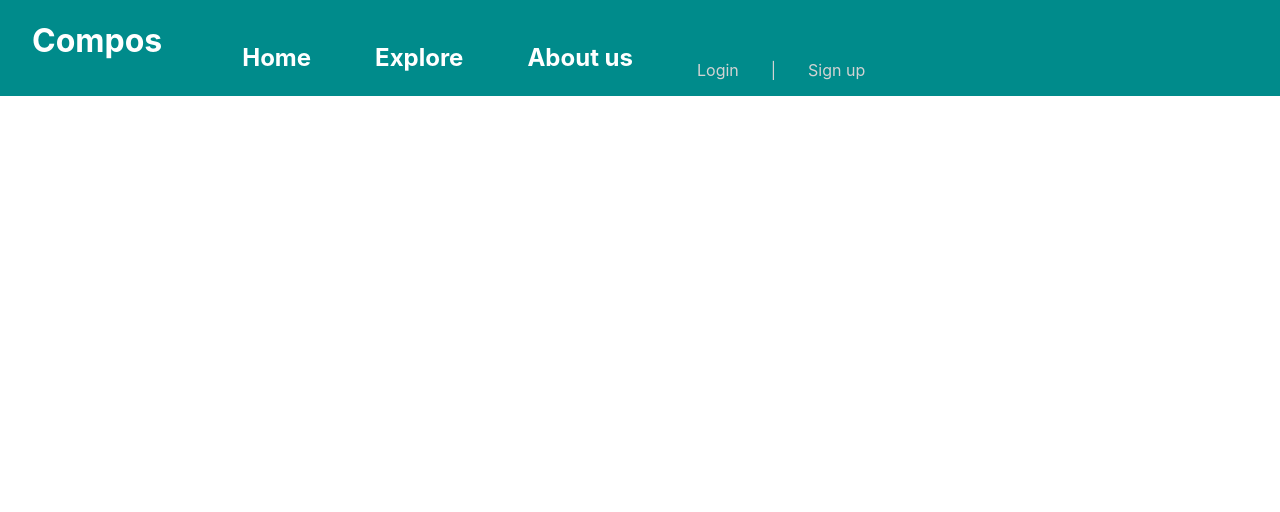
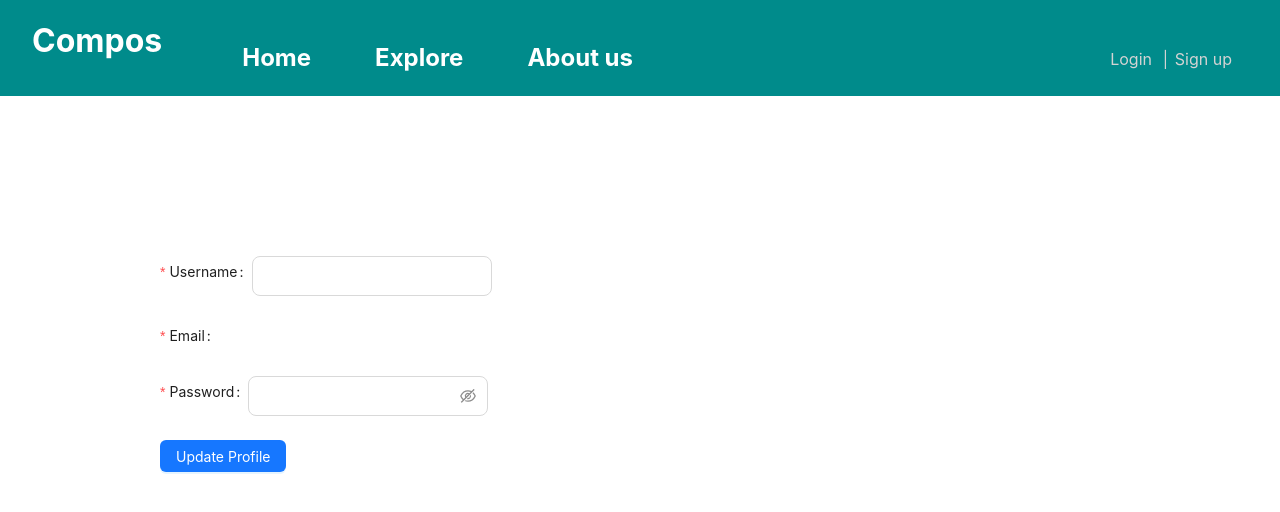
Before and after one commit to NotPako/Compos, a React (Create React App) app: page /profile in a window 1280 px wide. Shown: the top 512 px of the page. Built offline with nearby package versions, Linux system fonts and the light colour scheme.

Commit message:
some ui fixes and started profile page

```diff
--- a/db.json
+++ b/db.json
@@ -39,6 +39,12 @@
       "username": "pepi",
       "email": "de@de",
       "password": "12345678"
+    },
+    {
+      "id": "pep",
+      "username": "pep",
+      "email": "pabg@gm",
+      "password": "12345678"
     }
   ]
 }
--- a/src/Components/LoggedHeader/LoggedHeader.css
+++ b/src/Components/LoggedHeader/LoggedHeader.css
@@ -6,6 +6,8 @@
     margin-right: 2rem;
     margin-bottom: 1.7rem;
     float:right;
+    right:4rem;
+    position: absolute;
 }
 
 .signOutDesign:hover{
@@ -15,6 +17,8 @@
 
 .avatarDesign{
     margin: 1rem;
+    right: 1rem;
+    position: absolute;
 
 }
 
@@ -23,4 +27,36 @@
     border-radius: 2px;
     border-color:white;
     transition:0.5s;
+
 }
+
+.linkSelectedDesign{
+    transition:0.3s;
+    cursor: pointer;
+    margin-bottom: 1.5rem;
+    margin-right: 4rem;
+    color: white;
+    font-weight: 700;
+    font-size: x-large;
+    border-bottom: 1px solid white;
+}
+
+.linkSelectedDesign:hover{
+    transition:0.3s;
+    color:grey;
+}
+
+.linkDesign{
+    transition:0.3s;
+    cursor: pointer;
+    margin-bottom: 1.5rem;
+    margin-right: 4rem;
+    color: white;
+    font-weight: 700;
+    font-size: x-large;
+}
+
+.linkDesign:hover{
+    transition:0.3s;
+    color:grey;
+}
--- a/src/Components/LoggedHeader/LoggedHeader.jsx
+++ b/src/Components/LoggedHeader/LoggedHeader.jsx
@@ -4,12 +4,14 @@ import { useChangeUserContext, useUserContext } from '../../Providers/LoggedUser
 import { Avatar } from 'antd';
 import {UserOutlined} from '@ant-design/icons';
 import './LoggedHeader.css';
+import { useEffect } from 'react';
 
 const LoggedHeader = () => {
 
     const navigate = useNavigate();
     const user = useUserContext();
     const userChange = useChangeUserContext();
+    const currUrl = window.location.pathname;
 
     const signOut = () => {
         userChange(null);
@@ -17,12 +19,13 @@ const LoggedHeader = () => {
 
     }
 
+
     return(
         <div className='linksDesign'>
-        <div className="linkDesign" onClick={()=>setTimeout(()=>{navigate("/userHome")},250)}>Home</div>
-        <div className="linkDesign" onClick={()=>setTimeout(()=>{navigate("/mycompos")},250)}>My Compos</div>
-        <div className="linkDesign" onClick={()=>setTimeout(()=>{navigate("/createnew")},250)}>Create New</div>
-        <div className="linkDesign" onClick={()=>setTimeout(()=>{navigate("/explore")},250)}>Explore</div>
+        <div className={currUrl === '/userHome' ? 'linkSelectedDesign' : 'linkDesign'} onClick={()=>setTimeout(()=>{navigate("/userHome")},250)}>Home</div>
+        <div className={currUrl === '/mycompos' ? 'linkSelectedDesign' : 'linkDesign'} onClick={()=>setTimeout(()=>{navigate("/mycompos")},250)}>My Compos</div>
+        <div className={currUrl === '/createnew' ? 'linkSelectedDesign' : 'linkDesign'} onClick={()=>setTimeout(()=>{navigate("/createnew")},250)}>Create New</div>
+        <div className={currUrl === '/explore' ? 'linkSelectedDesign' : 'linkDesign'} onClick={()=>setTimeout(()=>{navigate("/explore")},250)}>Explore</div>
         <Avatar onClick={() => navigate("/profile")}className="avatarDesign" size="large" icon={<UserOutlined/>}/>
         <div className="signOutDesign" onClick={() => signOut()}>Sign out</div>
 
--- a/src/Components/LoginCard/LoginCard.css
+++ b/src/Components/LoginCard/LoginCard.css
@@ -4,6 +4,8 @@
     flex-direction: column;
     border-radius: 20%;
     border-color:blue;
+    margin-top: 5rem;
+
 }
 .fieldDesign{
     width: 15rem;
--- /dev/null
+++ b/src/Components/ProfileCard/ProfileCard.css
@@ -0,0 +1,6 @@
+.formDesign{
+    margin-top: 10rem;
+    margin-left: 10rem;
+    display:flex;
+    flex-direction:column;
+}
--- /dev/null
+++ b/src/Components/ProfileCard/ProfileCard.jsx
@@ -0,0 +1,65 @@
+import React from 'react';
+import { useState } from 'react';
+import { LoadingOutlined, PlusOutlined } from '@ant-design/icons';
+import { message, Upload } from 'antd';
+import './ProfileCard.css';
+import { Avatar, Form, Input, Button } from 'antd';
+import { useUserContext } from '../../Providers/LoggedUserProvider';
+
+
+const ProfileCard = () => {
+
+
+const user = useUserContext();
+  const [form] = Form.useForm();
+
+  const onFinish = values => {
+    console.log('Success:', values);
+  };
+
+  const onFinishFailed = errorInfo => {
+    console.log('Failed:', errorInfo);
+  };
+
+
+    return(
+        <Form
+        form={form}
+        name="profile"
+        onFinish={onFinish}
+        onFinishFailed={onFinishFailed}
+        className="formDesign"
+      >
+        <Form.Item
+          name="username"
+          label="Username"
+          rules={[{ required: true, message: 'Please input your username!' }]}
+        >
+          <Input size='large' style={{width: '15rem'}}/>
+        </Form.Item>
+        <Form.Item
+          name="email"
+          label="Email"
+          rules={[{ required: true, message: 'Please input your email!' }]}
+        >
+
+        </Form.Item>
+        <Form.Item
+          name="password"
+          label="Password"
+          rules={[{ required: true, message: 'Please input your password!' }]}
+        >
+          <Input.Password size='large' style={{width: '15rem'}}/>
+        </Form.Item>
+        <Form.Item>
+          <Button type="primary" htmlType="submit">
+            Update Profile
+          </Button>
+        </Form.Item>
+      </Form>
+    );
+
+    }
+
+
+export default ProfileCard;
--- a/src/Components/RegisterCard/RegisterCard.css
+++ b/src/Components/RegisterCard/RegisterCard.css
@@ -8,6 +8,7 @@
     flex-direction: column;
     border-radius: 20%;
     border-color:blue;
+    margin-top: 4rem;
 }
 
 .errorMsg{
--- a/src/Components/UnloggedHeader/UnloggedHeader.css
+++ b/src/Components/UnloggedHeader/UnloggedHeader.css
@@ -1,5 +1,5 @@
 .linkDesign{
-    transition:0.5s;
+    transition:0.3s;
     cursor: pointer;
     margin-bottom: 1.5rem;
     margin-right: 4rem;
@@ -9,7 +9,7 @@
 }
 
 .linkDesign:hover{
-    transition:0.5s;
+    transition:0.3s;
     color:grey;
 }
 
@@ -22,14 +22,32 @@
 
 }
 
+.linkSelectedDesign{
+    transition:0.3s;
+    cursor: pointer;
+    margin-bottom: 1.5rem;
+    margin-right: 4rem;
+    color: white;
+    font-weight: 700;
+    font-size: x-large;
+    border-bottom: 1px solid white;
+}
+
+.linkSelectedDesign:hover{
+    transition:0.3s;
+    color:grey;
+}
+
 .logButDesign {
     text-align: right;
     align-items: flex-end;
     color: lightgrey;
     cursor:pointer;
     margin-right: 2rem;
-    margin-bottom: 1rem;
+    margin-bottom: 1.7rem;
     float:right;
+    right:6rem;
+    position: absolute;
 }
 
 .barreta {
@@ -37,10 +55,24 @@
     align-items: flex-end;
     color: lightgrey;
     margin-right: 2rem;
-    margin-bottom: 1rem;
+    margin-bottom: 1.7rem;
     float:right;
+    right:5rem;
+    position: absolute;
+
 }
 
+.signDesign{
+    text-align: right;
+    align-items: flex-end;
+    color: lightgrey;
+    cursor:pointer;
+    margin-right: 2rem;
+    margin-bottom: 1.7rem;
+    float:right;
+    right:1rem;
+    position: absolute;
+}
 .logButDesign:hover{
     transition:0.5s;
     color: white;
--- a/src/Components/UnloggedHeader/UnloggedHeader.jsx
+++ b/src/Components/UnloggedHeader/UnloggedHeader.jsx
@@ -6,15 +6,16 @@ const UnloggedHeader = () => {
 
     let navigate = useNavigate();
     const user = useUserContext();
+    const currUrl = window.location.pathname;
 
     return(
         <div className='linksDesign'>
-        <div className="linkDesign" onClick={()=>setTimeout(()=>{navigate("/")},250)}>Home</div>
-        <div className="linkDesign" onClick={()=>setTimeout(()=>{navigate("/explore")},250)}>Explore</div>
-        <div className="linkDesign" onClick={()=>setTimeout(()=>{navigate("/aboutus")},250)}>About us</div>
+        <div className={currUrl === '/' ? 'linkSelectedDesign' : 'linkDesign'} onClick={()=>setTimeout(()=>{navigate("/")},250)}>Home</div>
+        <div className={currUrl === '/explore' ? 'linkSelectedDesign' : 'linkDesign'} onClick={()=>setTimeout(()=>{navigate("/explore")},250)}>Explore</div>
+        <div className={currUrl === '/aboutus' ? 'linkSelectedDesign' : 'linkDesign'} onClick={()=>setTimeout(()=>{navigate("/aboutus")},250)}>About us</div>
         <div className="logButDesign" onClick={()=>setTimeout(()=>{navigate("/login")},250)}>Login</div>
         <div className='barreta'> | </div>
-        <div className="logButDesign" onClick={()=>setTimeout(()=>{navigate("/signup")},250)}>Sign up</div>
+        <div className="signDesign" onClick={()=>setTimeout(()=>{navigate("/signup")},250)}>Sign up</div>
 
 
     </div>
--- a/src/Containers/Home/Home.jsx
+++ b/src/Containers/Home/Home.jsx
@@ -1,4 +1,5 @@
 import React from 'react';
+import ProfileCard from '../../Components/ProfileCard/ProfileCard';
 
 const Home = () => {
     return(<div></div>)
--- a/src/Containers/Profile/Profile.jsx
+++ b/src/Containers/Profile/Profile.jsx
@@ -1,8 +1,9 @@
 import React from 'react';
+import ProfileCard from '../../Components/ProfileCard/ProfileCard';
 
 const Profile = () => {
     return(
-        <div></div>
+        <ProfileCard/>
     )
 }
 
```
